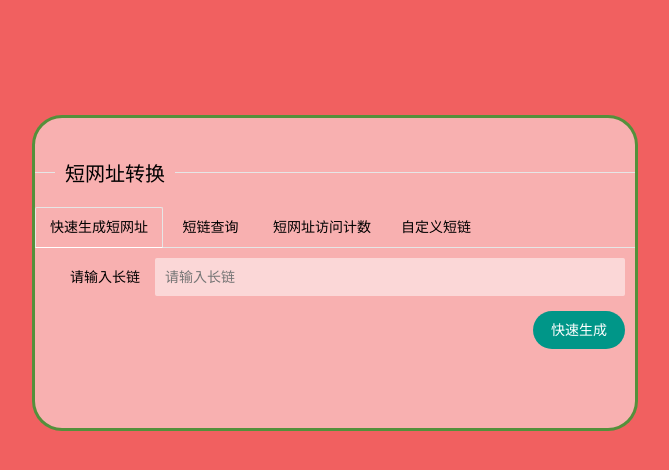
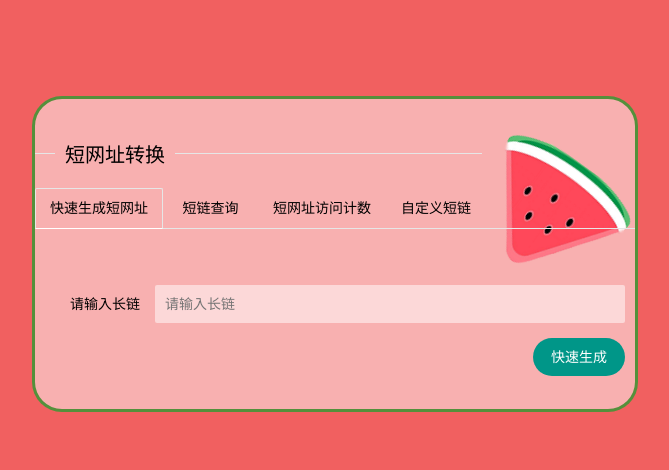
Before and after one commit to cmsgbq/l2sUrl, a Flask app: page / in a window 1280 px wide. Shown: the top 470 px of the page, without its empty margins (305-974 px from the left). Run offline with Flask 2, Linux system fonts and the light colour scheme.

Commit message:
add a anim

```diff
--- a/app.py
+++ b/app.py
@@ -17,7 +17,7 @@ def hello(name=None):
 @app.route('/favicon.ico')
 def favicon():
     return send_from_directory(os.path.join(app.root_path, 'static'),
-                               'favicon.ico', mimetype='image/vnd.microsoft.icon')
+                               'waterm.png', mimetype='image/vnd.microsoft.icon')
 
 if __name__ == "__main__":
     app.run(
--- a/templates/hello.html
+++ b/templates/hello.html
@@ -9,9 +9,16 @@
   <script src="../static/index.js"></script>
 </head>
 <body style="background-color:rgba(236, 30, 30, 0.705)">
-<div style="height:100%; margin: 9%">
-    <div style="margin:auto; width:600px; height:300px; padding-top:10px; margin-top:8px;background-color:rgba(255, 255, 255, 0.5);border-radius: 30px; border:3px solid rgba(0, 128, 0, 0.664);">
-        <fieldset class="layui-elem-field layui-field-title" style="margin-top: 30px;">
+
+
+<div style="height:100%; margin: 7.5%">
+
+
+    <div class="layui-anim layui-anim-up" style="margin:auto; width:600px; height:300px; padding-top:10px; margin-top:8px;background-color:rgba(255, 255, 255, 0.5);border-radius: 30px; border:3px solid rgba(0, 128, 0, 0.664);">
+      <div>
+        <img style="margin:auto;  float: right; display: block;" src="../static/waterm.png" alt="" class="layui-anim layui-anim-rotate layui-anim-loop">
+      </div>
+      <fieldset class="layui-elem-field layui-field-title" style="margin-top: 30px;">
           <legend>短网址转换</legend>
         </fieldset>
         <div class="layui-tab">
```
Also changed, not shown: static/waterm.png (added).
